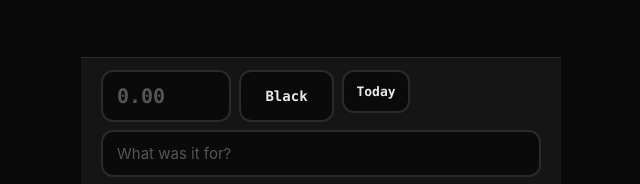
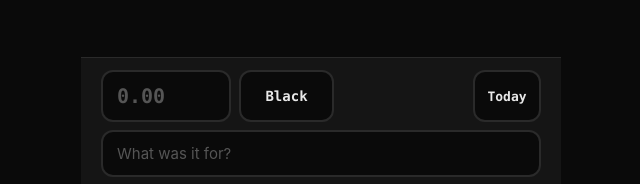
Before and after one commit to milansk/spent, a plain HTML site: page index.html in a window 1280 px wide. Shown: the part 550-734 px from the top of the page, 319-959 px from the left. Drawn offline with Linux system fonts and the light colour scheme.

Commit message:
Fix date button height, alignment, and dark calendar picker
- Same height as other inputs via display:flex on wrapper + flex:1/padding:0 on button
- Pushed to right end of row with margin-left:auto
- Native calendar popup uses dark theme via color-scheme:dark

Co-Authored-By: Claude Sonnet 4.6 <noreply@anthropic.com>

```diff
--- a/index.html
+++ b/index.html
@@ -439,7 +439,8 @@
   /* ── Date button ── */
   .date-btn-wrap {
     position: relative;
-    flex-shrink: 0;
+    display: flex;
+    margin-left: auto;
   }
 
   .date-btn-wrap input[type="date"] {
@@ -449,6 +450,7 @@
     pointer-events: none;
     width: 100%;
     height: 100%;
+    color-scheme: dark;
   }
 
   .input-date-btn {
@@ -459,8 +461,9 @@
     border: 2px solid var(--border);
     border-radius: 12px;
     color: var(--text);
-    padding: 12px 10px;
+    padding: 0 12px;
     min-width: 68px;
+    flex: 1;
     cursor: pointer;
     transition: border-color 0.2s, color 0.2s;
     white-space: nowrap;
```
